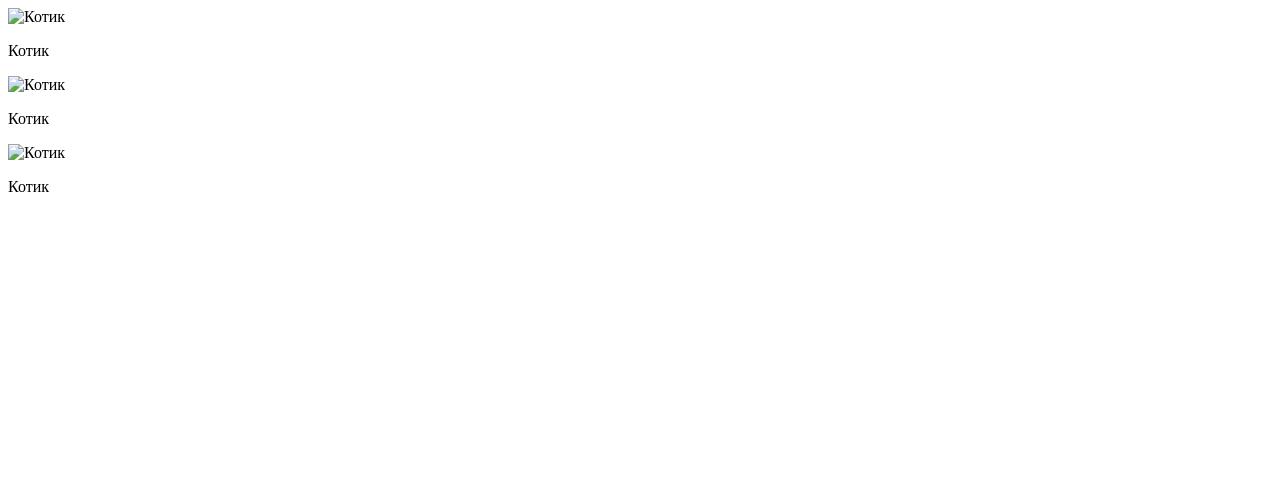
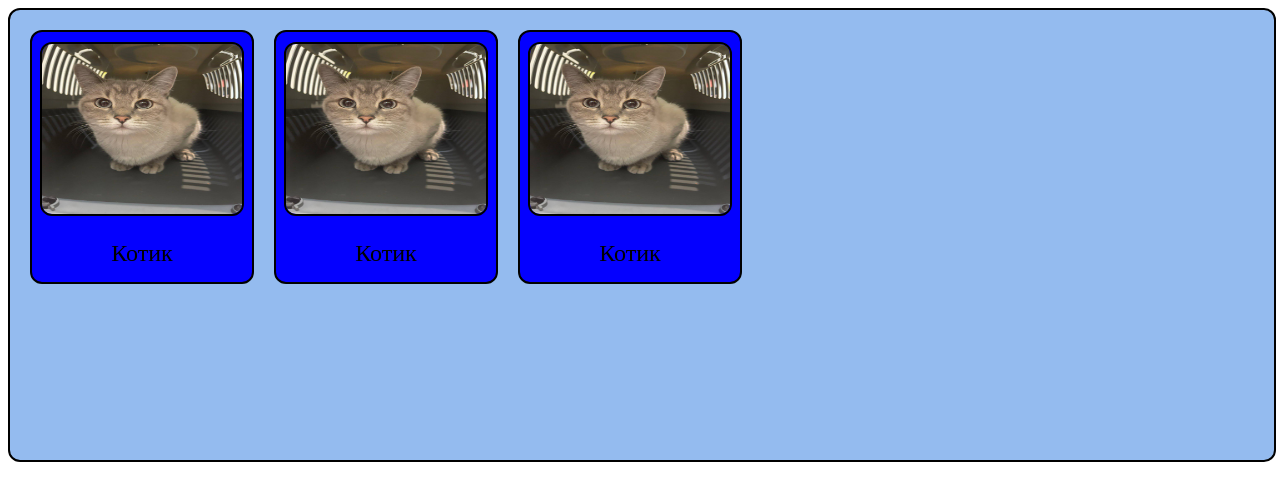
Before and after one commit to MeoWAlwaysOnline/HW-11, a plain HTML site: page index.html in a window 1280 px wide. Drawn offline with Linux system fonts and the light colour scheme; the site is published under a folder, as on GitHub Pages, so addresses that start at the root find nothing.

Commit message:
Add files via upload

```diff
--- a/index.html
+++ b/index.html
@@ -4,20 +4,20 @@
     <meta charset="UTF-8">
     <meta name="viewport" content="width=device-width, initial-scale=1.0">
     <title>Document</title>
-    <link rel="stylesheet" href="/сss/style.css">
+    <link rel="stylesheet" href="./сss/style.css">
 </head>
 <body>
     <div class="parent">
      <div class="div1 Adiv">
-        <img src="/images/мойкот.jpg" alt="Котик" class="imgB">
+        <img src="./images/мойкот.jpg" alt="Котик" class="imgB">
         <p class="P1">Котик</p>
      </div>
      <div class="div2 Adiv">
-        <img src="/images/мойкот.jpg" alt="Котик" class="imgB">
+        <img src="./images/мойкот.jpg" alt="Котик" class="imgB">
         <p class="P1">Котик</p>
     </div>
     <div class="div3 Adiv">
-        <img src="/images/мойкот.jpg" alt="Котик" class="imgB">
+        <img src="./images/мойкот.jpg" alt="Котик" class="imgB">
         <p class="P1">Котик</p>
     </div>
     </div>
```
